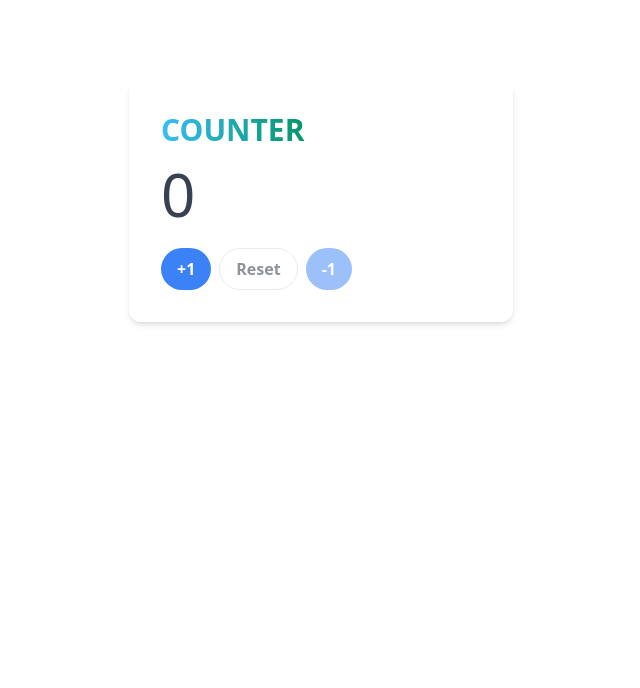
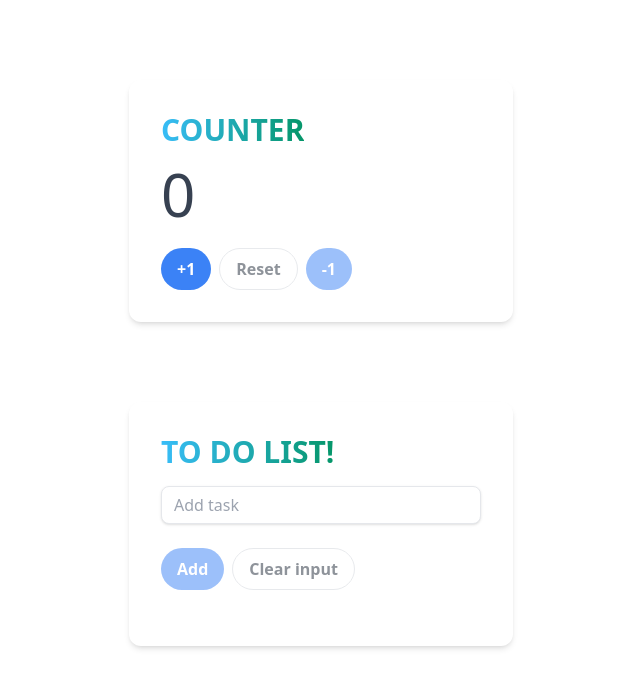
Before and after one commit to argierincon/react-2024, a React (Vite) app: page / in a window 1280 px wide. Shown: the top 688 px of the page, without its empty margins (319-959 px from the left). Built offline with nearby package versions, Linux system fonts and the light colour scheme.

Commit message:
feature: add to do component

```diff
--- a/src/main.jsx
+++ b/src/main.jsx
@@ -7,5 +7,6 @@ import { Counter, Todo } from "./components/useState/Imports.jsx";
 ReactDOM.createRoot(document.getElementById("root")).render(
   <React.StrictMode>
     <Counter />
+    <Todo />
   </React.StrictMode>
 );
```
